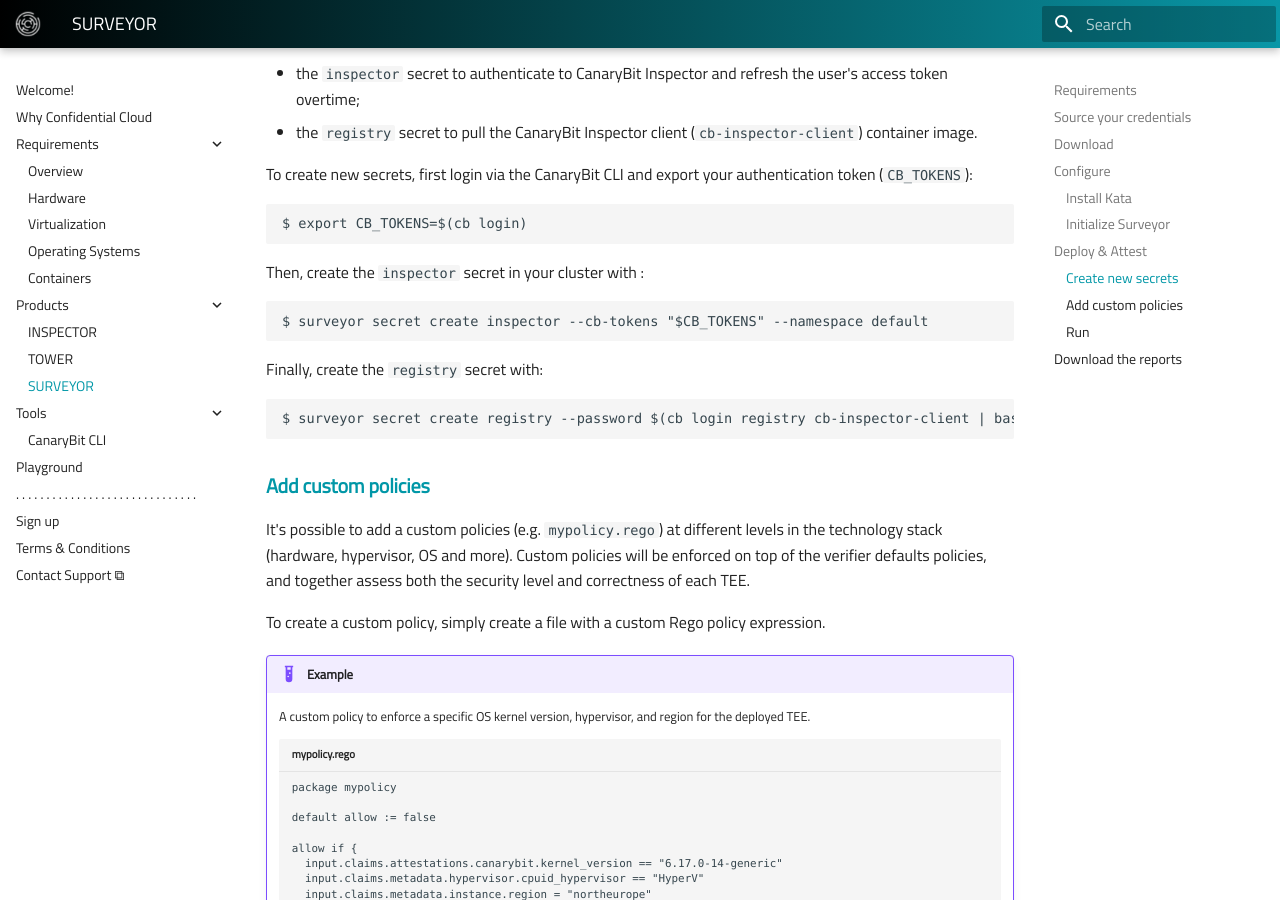
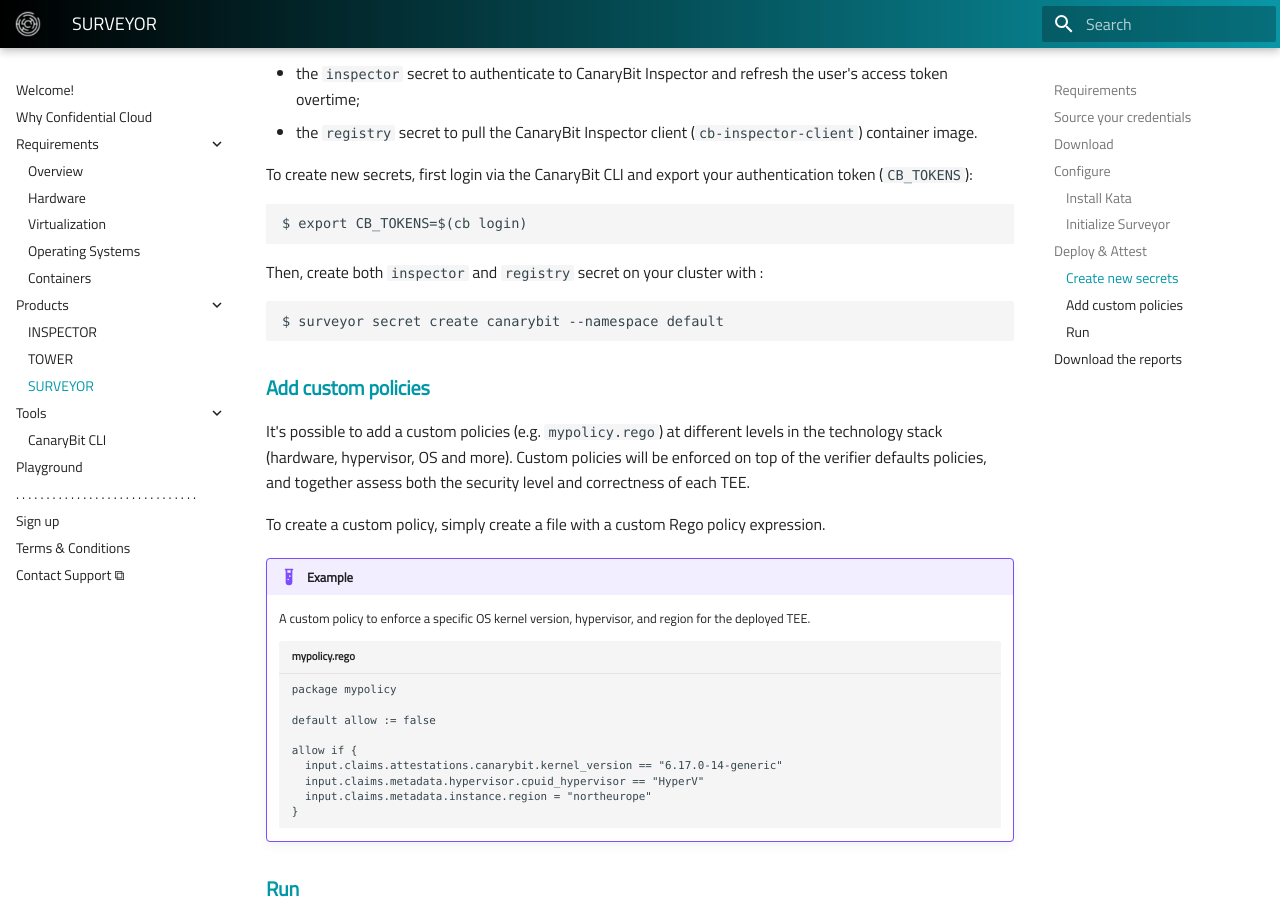
Before and after one commit to canarybit/cc-docs, an MkDocs documentation site: the page built from docs/products/surveyor.md, in a window 1280 px wide and 900 px high, scrolled down 2552 px. Built offline with MkDocs 1.6.1 and Material for MkDocs 9.7.7, drawn with Linux system fonts in a browser that asks for light colours.

Commit message:
Update the secret section

````diff
--- a/docs/products/surveyor.md
+++ b/docs/products/surveyor.md
@@ -109,16 +109,10 @@
 $ export CB_TOKENS=$(cb login)
 ```
 
-Then, create the `inspector` secret in your cluster with :
+Then, create both `inspector` and `registry` secret on your cluster with :
 
 ```
-$ surveyor secret create inspector --cb-tokens "$CB_TOKENS" --namespace default
-```
-
-Finally, create the `registry` secret with:
-
-```
-$ surveyor secret create registry --password $(cb login registry cb-inspector-client | base64 -d | cut -f 2 -d :) --namespace default
+$ surveyor secret create canarybit --namespace default
 ```
 
 ### Add custom policies
````
